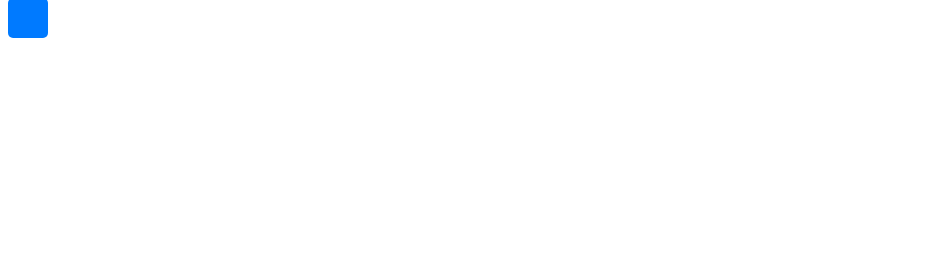
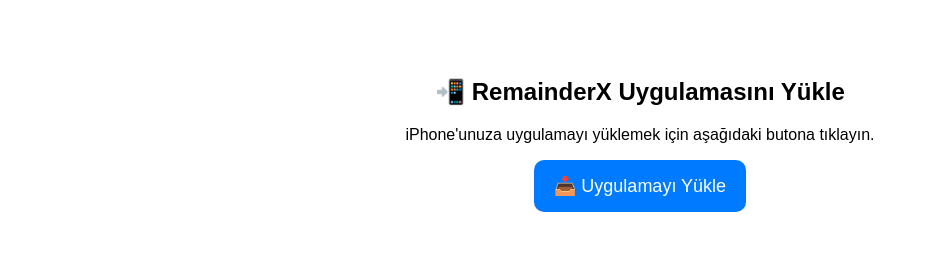
Before and after one commit to savas11/RemainderX-App, a plain HTML site: page index.html in a window 1280 px wide. Shown: the whole page, without its empty margins (0-928 px from the left). Drawn offline with Linux system fonts and the light colour scheme.

Commit message:
Update index.html

```diff
--- a/index.html
+++ b/index.html
@@ -1 +1,46 @@
-<a href="itms-services://?action=download-manifest&url=https://savas11.github.io/RemainderX-App/RemainderX.plist" style="background-color:#007aff;color:white;padding:10px 20px;border-radius:5px;font-size:18px;text-decoration:none;">
+<!DOCTYPE html>
+<html lang="tr">
+<head>
+    <meta charset="UTF-8">
+    <meta name="viewport" content="width=device-width, initial-scale=1.0">
+    <title>RemainderX Uygulama Yükleme</title>
+    <style>
+        body {
+            font-family: Arial, sans-serif;
+            text-align: center;
+            padding: 50px;
+        }
+        .install-btn {
+            background-color: #007aff;
+            color: white;
+            padding: 15px 20px;
+            border: none;
+            border-radius: 10px;
+            font-size: 18px;
+            cursor: pointer;
+            text-decoration: none;
+            display: inline-block;
+        }
+        .install-btn:hover {
+            background-color: #005bb5;
+        }
+    </style>
+</head>
+<body>
+
+    <h2>📲 RemainderX Uygulamasını Yükle</h2>
+    <p>iPhone'unuza uygulamayı yüklemek için aşağıdaki butona tıklayın.</p>
+
+    <a class="install-btn" id="install-link">
+        📥 Uygulamayı Yükle
+    </a>
+
+    <script>
+        document.getElementById("install-link").addEventListener("click", function(event) {
+            event.preventDefault();
+            window.location.href = "itms-services://?action=download-manifest&url=https://savas11.github.io/RemainderX-App/RemainderX.plist";
+        });
+    </script>
+
+</body>
+</html>
```
